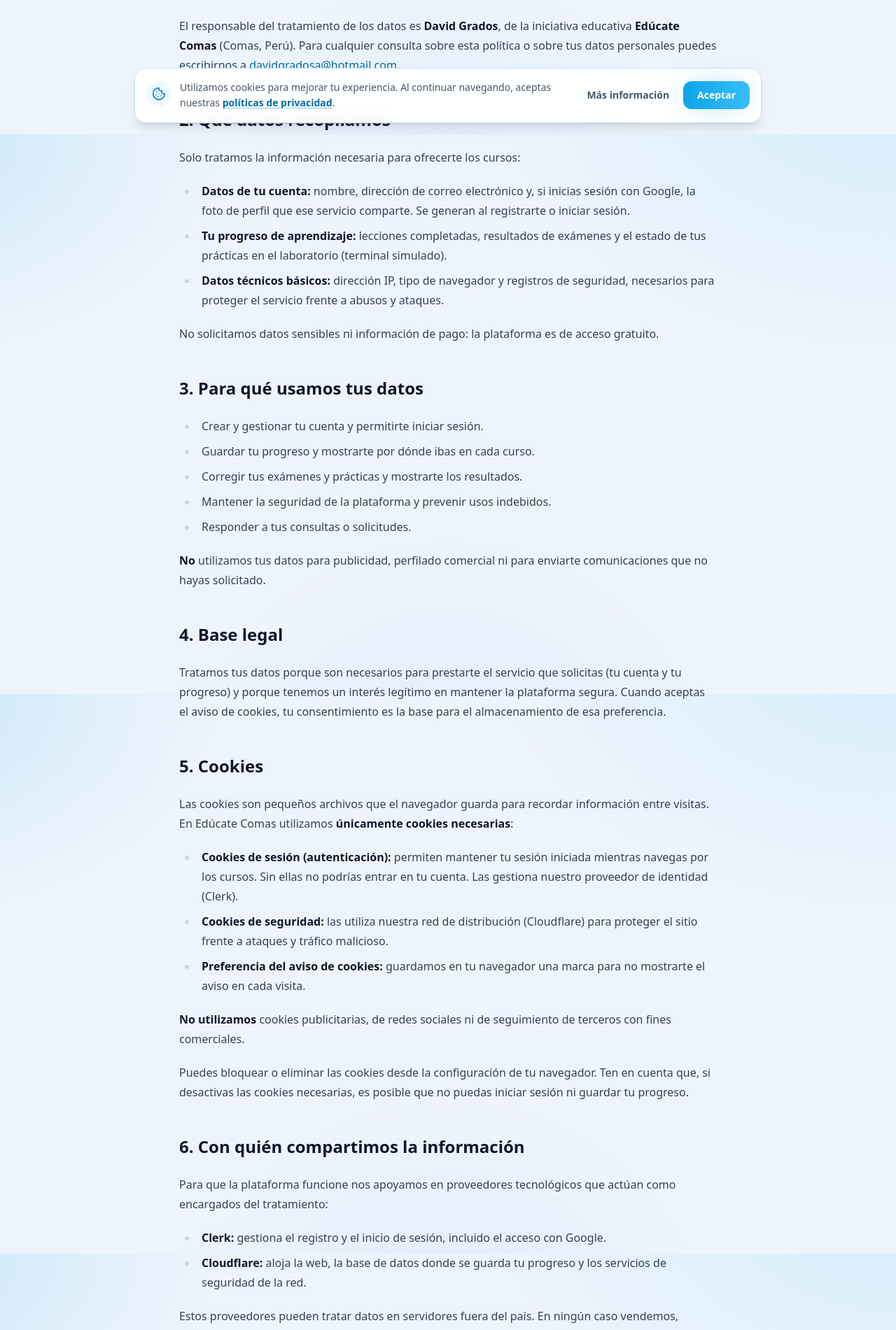
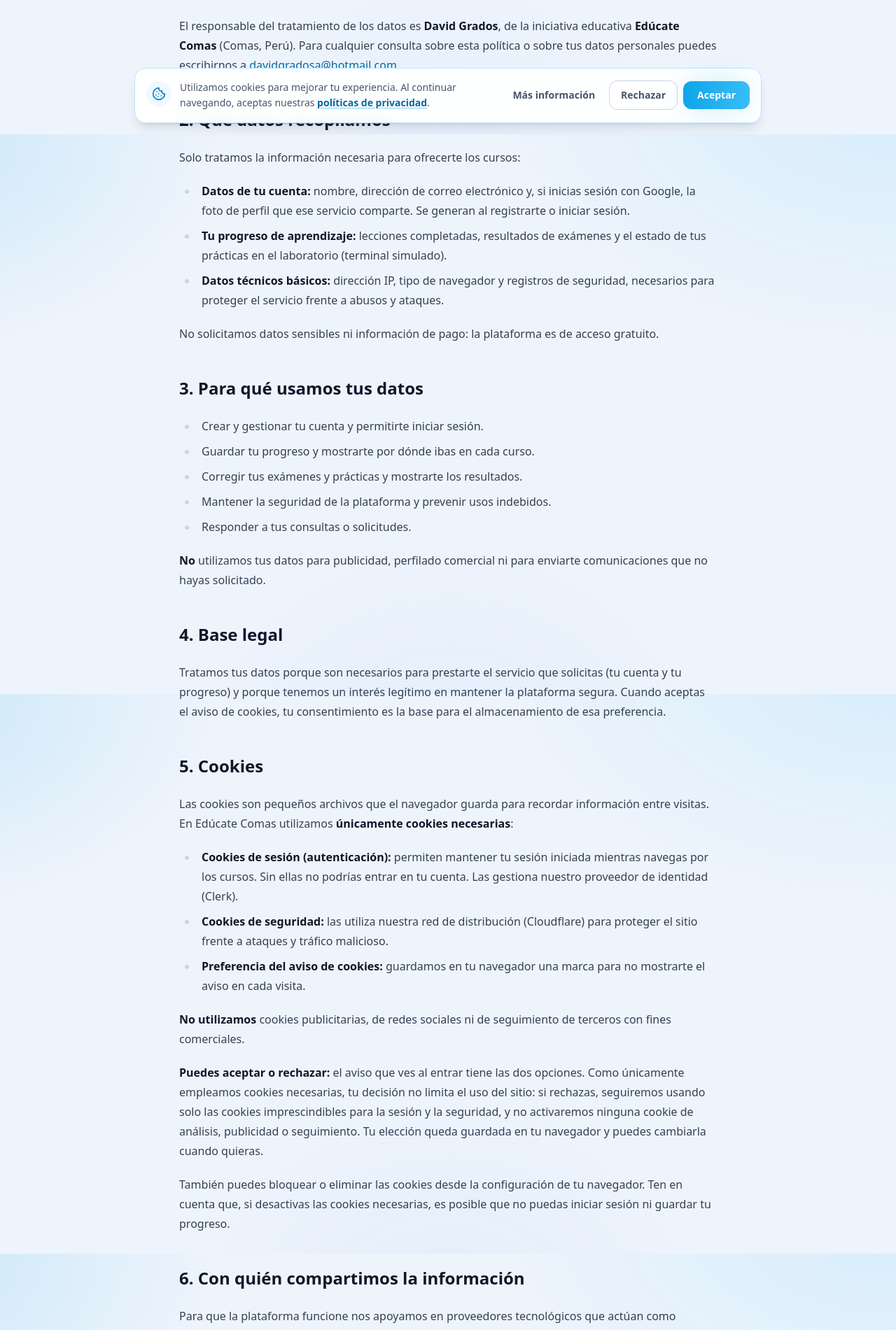
Before and after one commit to davidgrados/plataforma-cursos, a Next.js app: page /privacidad in a window 1280 px wide. Shown: the part 608-2509 px from the top of the page at 70% size. Built offline with nearby package versions, Linux system fonts and the light colour scheme; no server answers.

Commit message:
Cookies: opcion de Rechazar, eleccion guardada y boton para cambiar la decision

```diff
--- a/app/privacidad/page.tsx
+++ b/app/privacidad/page.tsx
@@ -1,6 +1,7 @@
 import type { Metadata } from 'next';
 import Link from 'next/link';
 import { Cookie, Lock, Mail, ShieldCheck } from 'lucide-react';
+import CookieSettings from '@/components/CookieSettings';
 
 export const metadata: Metadata = {
   title: 'Política de Privacidad y Cookies | Edúcate Comas',
@@ -123,9 +124,16 @@
           de terceros con fines comerciales.
         </p>
         <p>
-          Puedes bloquear o eliminar las cookies desde la configuración de tu navegador. Ten en
-          cuenta que, si desactivas las cookies necesarias, es posible que no puedas iniciar sesión
-          ni guardar tu progreso.
+          <strong>Puedes aceptar o rechazar:</strong> el aviso que ves al entrar tiene las dos
+          opciones. Como únicamente empleamos cookies necesarias, tu decisión no limita el uso del
+          sitio: si rechazas, seguiremos usando solo las cookies imprescindibles para la sesión y la
+          seguridad, y no activaremos ninguna cookie de análisis, publicidad o seguimiento. Tu
+          elección queda guardada en tu navegador y puedes cambiarla cuando quieras.
+        </p>
+        <p>
+          También puedes bloquear o eliminar las cookies desde la configuración de tu navegador. Ten
+          en cuenta que, si desactivas las cookies necesarias, es posible que no puedas iniciar
+          sesión ni guardar tu progreso.
         </p>
 
         <h2>6. Con quién compartimos la información</h2>
@@ -194,6 +202,14 @@
         </p>
       </div>
 
+      <section className="flex flex-col items-start gap-3 rounded-2xl border border-sky-200 bg-white p-6 shadow-sm sm:flex-row sm:items-center sm:justify-between">
+        <p className="flex items-center gap-2 text-sm text-slate-600">
+          <Cookie className="h-4 w-4 text-sky-600" />
+          ¿Ya elegiste antes y quieres cambiar de opinión sobre las cookies?
+        </p>
+        <CookieSettings />
+      </section>
+
       <section className="flex flex-col items-start gap-3 rounded-2xl border border-slate-200 bg-white p-6 shadow-sm sm:flex-row sm:items-center sm:justify-between">
         <p className="flex items-center gap-2 text-sm text-slate-600">
           <Mail className="h-4 w-4 text-sky-600" />
--- a/components/CookieBanner.tsx
+++ b/components/CookieBanner.tsx
@@ -1,31 +1,49 @@
 'use client';
 
-import { useEffect, useState } from 'react';
+import { useCallback, useEffect, useState } from 'react';
 import Link from 'next/link';
 import { Cookie } from 'lucide-react';
 
-const STORAGE_KEY = 'educatecomas-cookies-aceptadas';
+/** Clave donde se guarda la elección del visitante. */
+export const CONSENT_KEY = 'educatecomas-cookies-consent';
+/** Clave antigua (solo aceptar) para no volver a preguntar a quien ya aceptó. */
+const LEGACY_KEY = 'educatecomas-cookies-aceptadas';
+/** Evento para reabrir el aviso (por ejemplo desde "Cambiar mi elección"). */
+export const CONSENT_EVENT = 'cookie-consent-change';
+
+type Consent = 'aceptadas' | 'rechazadas';
 
 /**
- * Aviso de cookies. Solo aparecen cookies necesarias (sesión de usuario),
- * por eso basta con el aviso y el botón de aceptar.
+ * Aviso de cookies con opción de aceptar o rechazar.
+ * La plataforma solo usa cookies necesarias, así que rechazar no limita el uso
+ * del sitio: únicamente deja constancia de que no se autorizan cookies no esenciales.
  */
 export default function CookieBanner() {
   const [visible, setVisible] = useState(false);
 
-  useEffect(() => {
-    let accepted = true;
+  const sync = useCallback(() => {
+    let stored: string | null = null;
     try {
-      accepted = Boolean(window.localStorage.getItem(STORAGE_KEY));
+      stored = window.localStorage.getItem(CONSENT_KEY);
+      if (!stored && window.localStorage.getItem(LEGACY_KEY)) stored = 'aceptadas';
     } catch {
-      accepted = false;
+      stored = null;
     }
-    if (!accepted) setVisible(true);
+    setVisible(!stored);
   }, []);
 
-  function aceptar() {
+  useEffect(() => {
+    sync();
+    window.addEventListener(CONSENT_EVENT, sync);
+    return () => window.removeEventListener(CONSENT_EVENT, sync);
+  }, [sync]);
+
+  function decidir(valor: Consent) {
     try {
-      window.localStorage.setItem(STORAGE_KEY, new Date().toISOString());
+      window.localStorage.setItem(
+        CONSENT_KEY,
+        JSON.stringify({ value: valor, date: new Date().toISOString() }),
+      );
     } catch {
       /* si el navegador bloquea el almacenamiento, solo ocultamos el aviso */
     }
@@ -54,7 +72,7 @@
           </p>
         </div>
 
-        <div className="flex shrink-0 items-center justify-end gap-2">
+        <div className="flex shrink-0 flex-wrap items-center justify-end gap-2">
           <Link
             href="/privacidad#cookies"
             className="rounded-xl px-3 py-2.5 text-sm font-semibold text-slate-600 transition hover:bg-slate-100 hover:text-slate-900"
@@ -63,7 +81,14 @@
           </Link>
           <button
             type="button"
-            onClick={aceptar}
+            onClick={() => decidir('rechazadas')}
+            className="rounded-xl border border-slate-300 bg-white px-4 py-2.5 text-sm font-semibold text-slate-600 transition hover:bg-slate-100"
+          >
+            Rechazar
+          </button>
+          <button
+            type="button"
+            onClick={() => decidir('aceptadas')}
             className="rounded-xl bg-gradient-to-r from-accent to-accent-cyan px-5 py-2.5 text-sm font-semibold text-white shadow-glow transition hover:brightness-105"
           >
             Aceptar
--- /dev/null
+++ b/components/CookieSettings.tsx
@@ -0,0 +1,31 @@
+'use client';
+
+import { RotateCcw } from 'lucide-react';
+import { CONSENT_EVENT, CONSENT_KEY } from './CookieBanner';
+
+/**
+ * Borra la elección guardada y vuelve a mostrar el aviso de cookies,
+ * para que el visitante pueda cambiar entre aceptar y rechazar.
+ */
+export default function CookieSettings() {
+  function cambiarEleccion() {
+    try {
+      window.localStorage.removeItem(CONSENT_KEY);
+      window.localStorage.removeItem('educatecomas-cookies-aceptadas');
+    } catch {
+      /* sin almacenamiento disponible: basta con reabrir el aviso */
+    }
+    window.dispatchEvent(new Event(CONSENT_EVENT));
+  }
+
+  return (
+    <button
+      type="button"
+      onClick={cambiarEleccion}
+      className="inline-flex items-center gap-2 rounded-xl border border-sky-300 bg-white px-4 py-2.5 text-sm font-semibold text-sky-700 transition hover:bg-sky-50"
+    >
+      <RotateCcw className="h-4 w-4" />
+      Cambiar mi elección de cookies
+    </button>
+  );
+}
```
